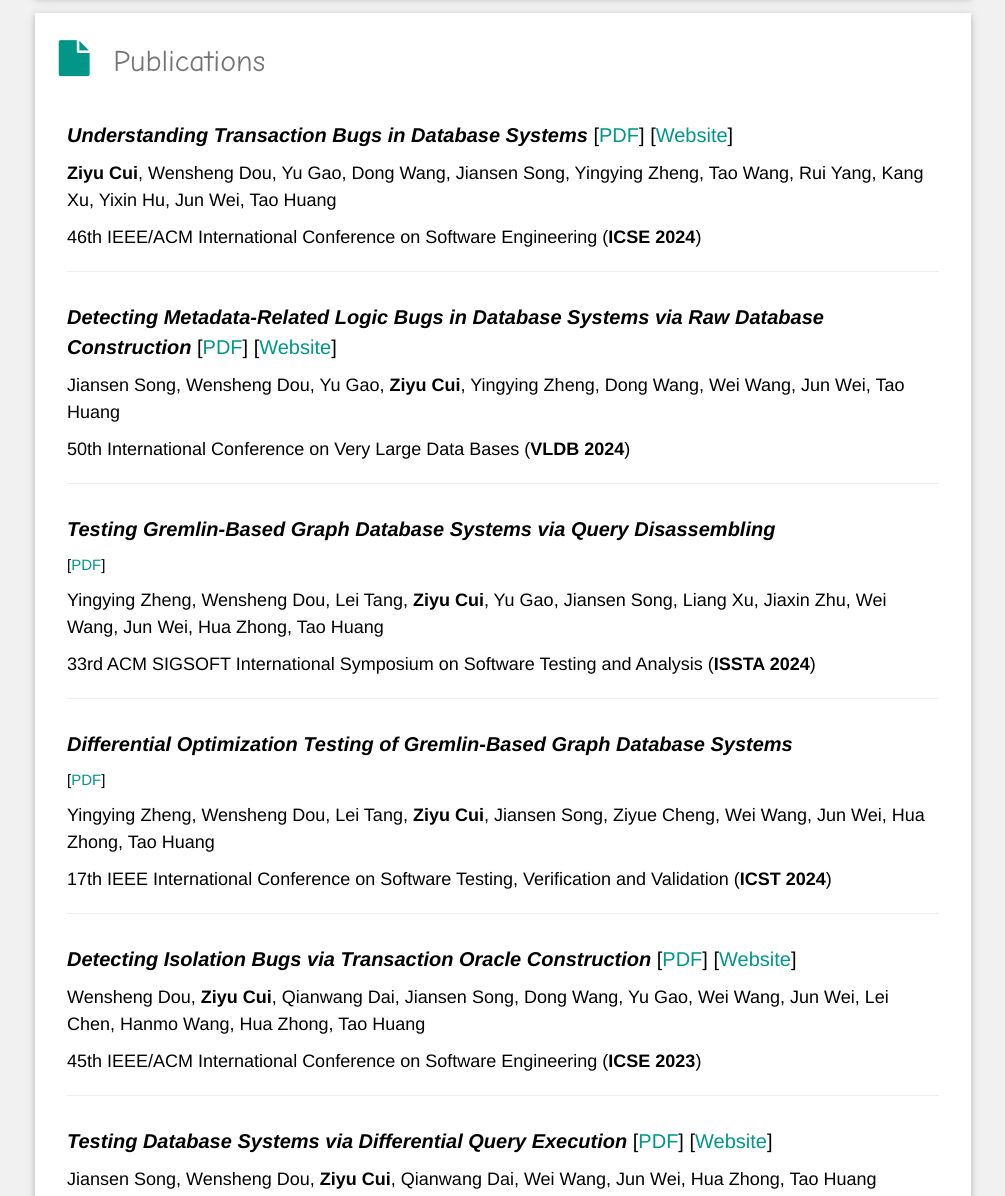
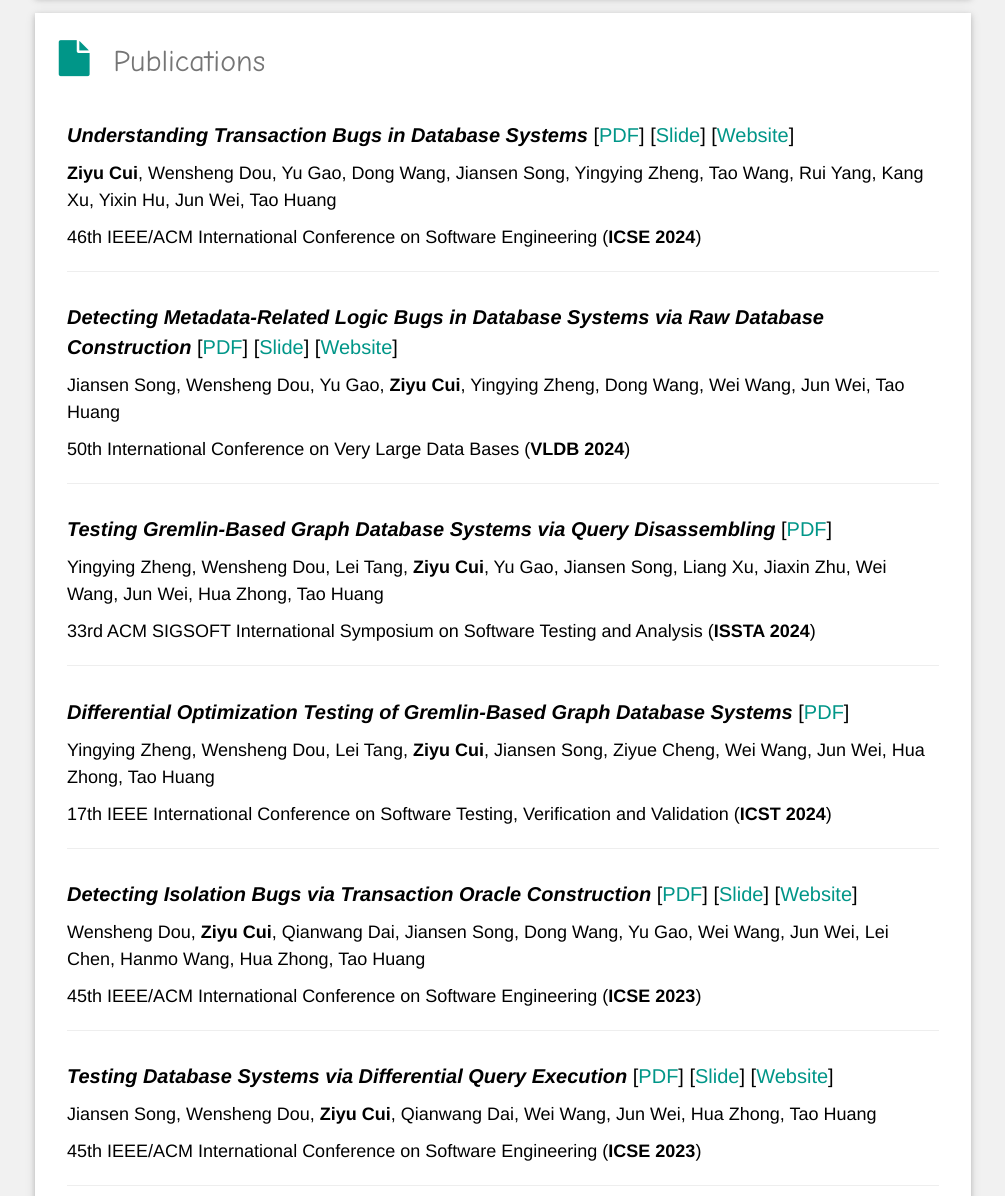
Before and after one commit to criszy/criszy.github.io, a plain HTML site: page index.html in a window 1280 px wide. Shown: the part 934-2130 px from the top of the page, without its empty margins (197-1202 px from the left). Drawn offline with nearby package versions, Linux system fonts and the light colour scheme.

Commit message:
add slides

```diff
--- a/index.html
+++ b/index.html
@@ -119,6 +119,7 @@
         <div class="w3-container">
           <h4><b><em>Understanding Transaction Bugs in Database Systems</em></b>
             [<a href="papers/2024-icse-txbug.pdf" class="w3-text-teal noline" target="_blank">PDF</a>]
+            [<a href="papers/2024-icse-txbug.pptx" class="w3-text-teal noline" target="_blank">Slide</a>]
 			      [<a href="https://github.com/tcse-iscas/TXBug" class="w3-text-teal noline" target="_blank">Website</a>]
           </h4>
           <h5><b>Ziyu Cui</b>, Wensheng Dou, Yu Gao, Dong Wang, Jiansen Song, Yingying Zheng, Tao Wang, Rui Yang, Kang Xu, Yixin Hu, Jun Wei, Tao Huang</h5>
@@ -129,6 +130,7 @@
         <div class="w3-container">
           <h4><b><em>Detecting Metadata-Related Logic Bugs in Database Systems via Raw Database Construction</em></b>
             [<a href="papers/2024-vldb-radar.pdf" class="w3-text-teal noline" target="_blank">PDF</a>]
+            [<a href="papers/2024-vldb-radar.pptx" class="w3-text-teal noline" target="_blank">Slide</a>]
 			      [<a href="https://github.com/tcse-iscas/radar" class="w3-text-teal noline" target="_blank">Website</a>]
           </h4>
           <h5>Jiansen Song, Wensheng Dou, Yu Gao, <b>Ziyu Cui</b>, Yingying Zheng, Dong Wang, Wei Wang, Jun Wei, Tao Huang</h5>
@@ -137,16 +139,18 @@
           <hr>
         </div>
         <div class="w3-container">
-          <h4><b><em>Testing Gremlin-Based Graph Database Systems via Query Disassembling</em></b></h4>
+          <h4><b><em>Testing Gremlin-Based Graph Database Systems via Query Disassembling</em></b>
             [<a href="papers/2024-issta-qudi.pdf" class="w3-text-teal noline" target="_blank">PDF</a>]
+          </h4>
           <h5>Yingying Zheng, Wensheng Dou, Lei Tang, <b>Ziyu Cui</b>, Yu Gao, Jiansen Song, Liang Xu, Jiaxin Zhu, Wei Wang, Jun Wei, Hua Zhong, Tao Huang</h5>
           <h5>33rd ACM SIGSOFT International Symposium on Software Testing and Analysis
             (<b>ISSTA 2024</b>)</h5>
           <hr>
         </div>
         <div class="w3-container">
-          <h4><b><em>Differential Optimization Testing of Gremlin-Based Graph Database Systems</em></b></h4>
+          <h4><b><em>Differential Optimization Testing of Gremlin-Based Graph Database Systems</em></b>
             [<a href="papers/2024-icst-dot.pdf" class="w3-text-teal noline" target="_blank">PDF</a>]
+          </h4>
           <h5>Yingying Zheng, Wensheng Dou, Lei Tang, <b>Ziyu Cui</b>, Jiansen Song, Ziyue Cheng, Wei Wang, Jun Wei, Hua Zhong, Tao Huang</h5>
           <h5>17th IEEE International Conference on Software Testing, Verification and Validation
             (<b>ICST 2024</b>)</h5>
@@ -155,6 +159,7 @@
         <div class="w3-container">
           <h4><b><em>Detecting Isolation Bugs via Transaction Oracle Construction</em></b>
             [<a href="papers/2023-icse-troc.pdf" class="w3-text-teal noline" target="_blank">PDF</a>]
+            [<a href="papers/2023-icse-troc.pptx" class="w3-text-teal noline" target="_blank">Slide</a>]
 			      [<a href="https://github.com/tcse-iscas/Troc" class="w3-text-teal noline" target="_blank">Website</a>]
           </h4>
           <h5>Wensheng Dou, <b>Ziyu Cui</b>, Qianwang Dai, Jiansen Song, Dong Wang, Yu Gao, Wei Wang, Jun Wei, Lei Chen, Hanmo Wang, Hua Zhong, Tao Huang</h5>
@@ -165,6 +170,7 @@
         <div class="w3-container">
           <h4><b><em>Testing Database Systems via Differential Query Execution</em></b>
             [<a href="papers/2023-icse-dqe.pdf" class="w3-text-teal noline" target="_blank">PDF</a>]
+            [<a href="papers/2023-icse-dqe.pptx" class="w3-text-teal noline" target="_blank">Slide</a>]
 			      [<a href="https://github.com/tcse-iscas/dqetool" class="w3-text-teal noline" target="_blank">Website</a>]
           </h4>
           <h5>Jiansen Song, Wensheng Dou, <b>Ziyu Cui</b>, Qianwang Dai, Wei Wang, Jun Wei, Hua Zhong, Tao Huang</h5>
```
Also changed, not shown: 4 other files.
